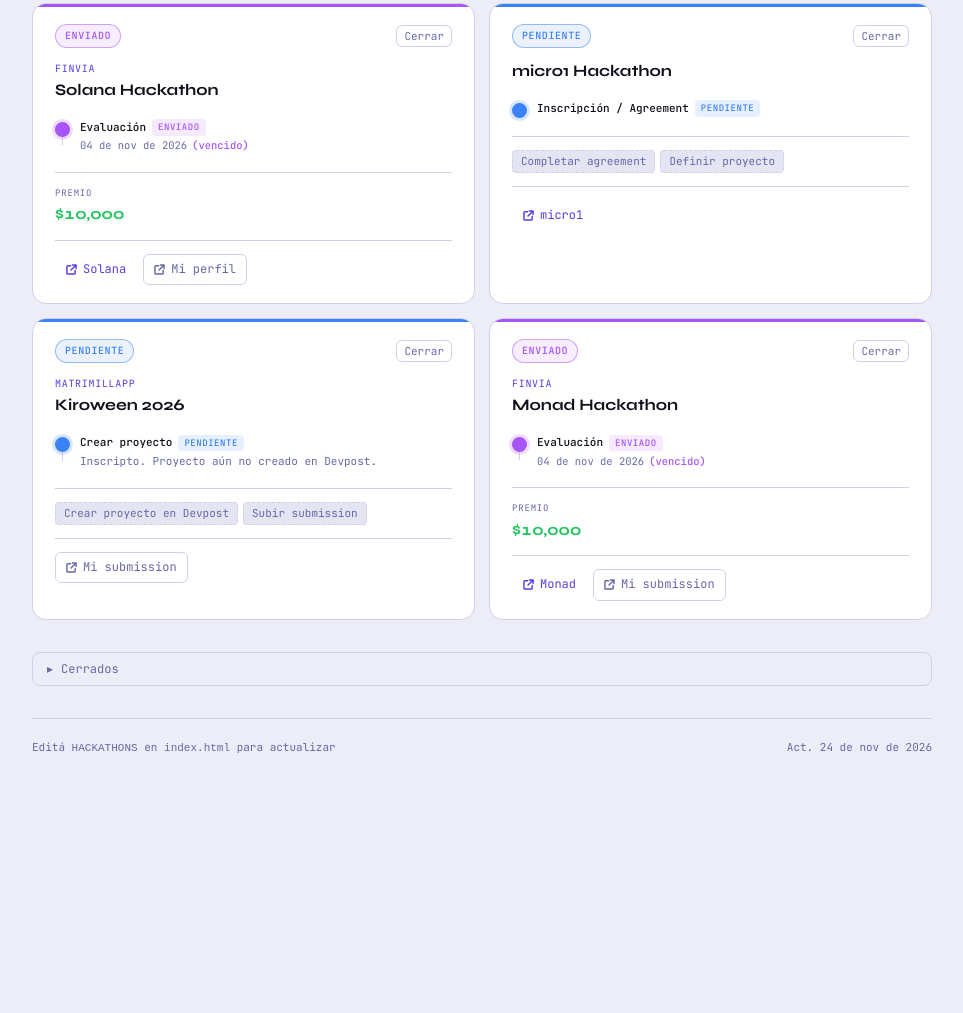
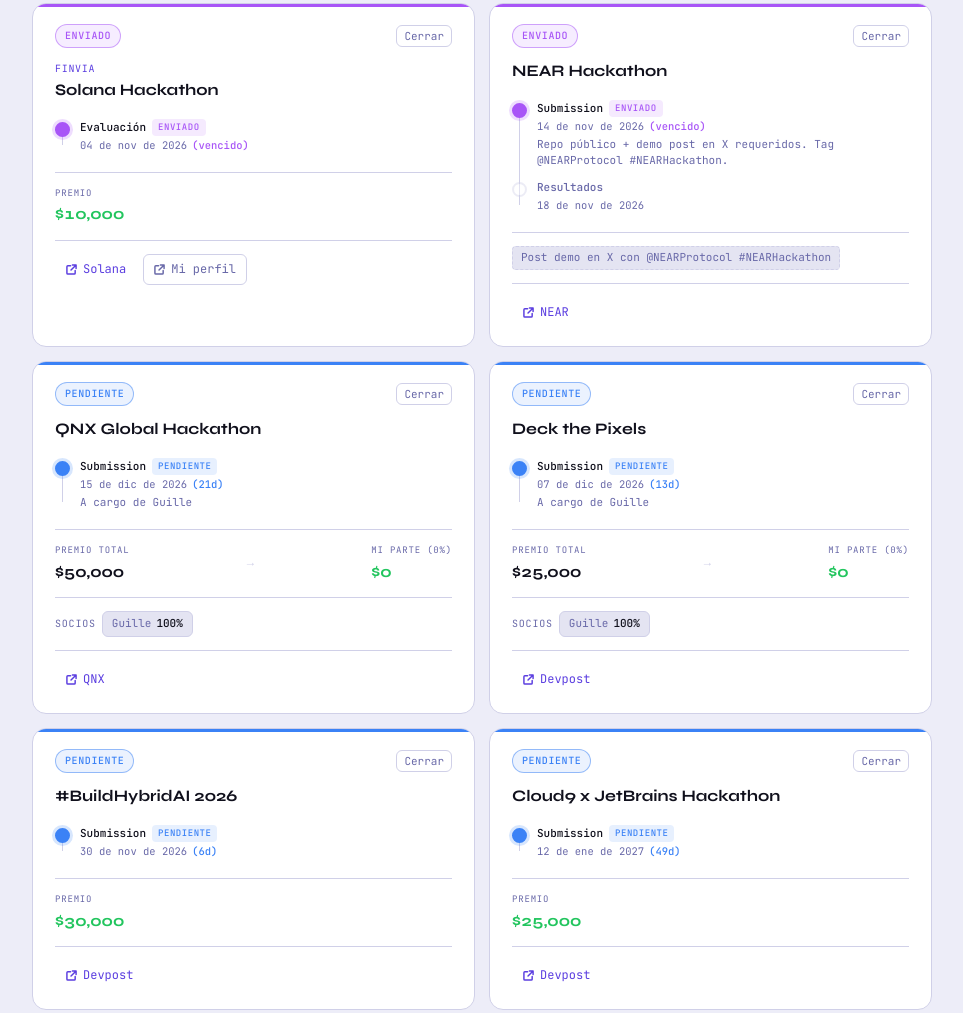
Before and after one commit to Ber254/hackathon-tracker, a plain HTML site: page index.html in a window 1280 px wide. Shown: the part 632-1645 px from the top of the page, without its empty margins (158-1121 px from the left). Before the commit the page ends 1429 px from the top, so only its background shows below. Drawn offline with Linux system fonts and the light colour scheme.

Commit message:
Add 4 new hackathons + hide closed cards
- QNX Global Hackathon ($50k, Guille, dec 15)
- Deck the Pixels ($25k, Guille, dec 7)
- #BuildHybridAI 2026 ($30k, nov 30)
- Cloud9 x JetBrains ($25k, jan 12)
- Remove closed/archived section from UI

Co-Authored-By: Claude Sonnet 4.6 <noreply@anthropic.com>
Claude-Session: https://claude.ai/code/session_018pV67QchQ3gEvBtzrcZdW5

```diff
--- a/index.html
+++ b/index.html
@@ -465,10 +465,7 @@ body {
 <div class="section-label" id="lbl-active">Activos</div>
 <main class="grid" id="grid-active"></main>
 
-<button class="archived-toggle" id="archived-toggle" onclick="toggleArchived()" hidden>
-  <span id="archived-arrow">▸</span> <span id="archived-label">Cerrados</span>
-</button>
-<div class="grid" id="grid-archived" style="display:none"></div>
+
 
 <footer class="site-footer">
   <p>Editá <code>HACKATHONS</code> en <code>index.html</code> para actualizar</p>
@@ -577,6 +574,97 @@ const HACKATHONS = [
     pending: []
   },
   {
+    name: "NEAR Hackathon",
+    project: null,
+    closed: false,
+    totalPrize: null,
+    mySharePct: 100,
+    partners: [],
+    link: "https://near.org",
+    linkLabel: "NEAR",
+    profileLink: null,
+    profileLabel: null,
+    stages: [
+      {
+        name: "Submission",
+        status: "submitted",
+        date: "2026-11-14",
+        notes: "Repo público + demo post en X requeridos. Tag @NEARProtocol #NEARHackathon."
+      },
+      {
+        name: "Resultados",
+        status: "planning",
+        date: "2026-11-18",
+        notes: null
+      }
+    ],
+    pending: ["Post demo en X con @NEARProtocol #NEARHackathon"]
+  },
+  {
+    name: "QNX Global Hackathon",
+    project: null,
+    closed: false,
+    totalPrize: 50000,
+    mySharePct: 0,
+    partners: [{ name: "Guille", sharePct: 100 }],
+    link: "https://qnx.devpost.com/",
+    linkLabel: "QNX",
+    profileLink: null,
+    profileLabel: null,
+    stages: [
+      { name: "Submission", status: "planning", date: "2026-12-15", notes: "A cargo de Guille" }
+    ],
+    pending: []
+  },
+  {
+    name: "Deck the Pixels",
+    project: null,
+    closed: false,
+    totalPrize: 25000,
+    mySharePct: 0,
+    partners: [{ name: "Guille", sharePct: 100 }],
+    link: "https://deckthepixels.devpost.com/",
+    linkLabel: "Devpost",
+    profileLink: null,
+    profileLabel: null,
+    stages: [
+      { name: "Submission", status: "planning", date: "2026-12-07", notes: "A cargo de Guille" }
+    ],
+    pending: []
+  },
+  {
+    name: "#BuildHybridAI 2026",
+    project: null,
+    closed: false,
+    totalPrize: 30000,
+    mySharePct: 100,
+    partners: [],
+    link: "https://firebasehybridaihackathon.devpost.com/",
+    linkLabel: "Devpost",
+    profileLink: null,
+    profileLabel: null,
+    stages: [
+      { name: "Submission", status: "planning", date: "2026-11-30", notes: null }
+    ],
+    pending: []
+  },
+  {
+    name: "Cloud9 x JetBrains Hackathon",
+    project: null,
+    closed: false,
+    totalPrize: 25000,
+    mySharePct: 100,
+    partners: [],
+    link: "https://cloud9.devpost.com/",
+    linkLabel: "Devpost",
+    profileLink: null,
+    profileLabel: null,
+    stages: [
+      { name: "Submission", status: "planning", date: "2027-01-12", notes: null }
+    ],
+    pending: []
+  },
+  {
     name: "micro1 Hackathon",
     project: null,
     closed: false,
@@ -600,7 +688,7 @@ const HACKATHONS = [
   {
     name: "Kiroween 2026",
     project: "MatriMillApp",
-    closed: false,
+    closed: true,
     totalPrize: null,
     mySharePct: 100,
     partners: [],
@@ -634,6 +722,12 @@ const HACKATHONS = [
         name: "Evaluación",
         status: "submitted",
         date: "2026-11-04",
+        notes: null
+      },
+      {
+        name: "Ganadores",
+        status: "planning",
+        date: "2026-11-11",
         notes: null
       }
     ],
@@ -811,17 +905,7 @@ function render() {
   document.getElementById('grid-active').innerHTML =
     active.map((h, i) => buildCard(h, HACKATHONS.indexOf(h))).join('');
 
-  const archivedGrid   = document.getElementById('grid-archived');
-  const archivedToggle = document.getElementById('archived-toggle');
-  if (archived.length) {
-    archivedGrid.innerHTML = archived.map(h => buildCard(h, HACKATHONS.indexOf(h))).join('');
-    archivedToggle.hidden = false;
-    document.getElementById('archived-label').textContent =
-      `Cerrados (${archived.length})`;
-  } else {
-    archivedToggle.hidden = true;
-    archivedGrid.style.display = 'none';
-  }
+
 
   // stats
   document.getElementById('count-active').textContent = active.length;
@@ -842,11 +926,7 @@ function toggleClosed(idx) {
   render();
 }
 
-function toggleArchived() {
-  archivedVisible = !archivedVisible;
-  document.getElementById('grid-archived').style.display = archivedVisible ? 'grid' : 'none';
-  document.getElementById('archived-arrow').textContent = archivedVisible ? '▾' : '▸';
-}
+
 
 /* ── THEME ─────────────────────────────────────────────────────────────── */
 function toggleTheme() {
```
